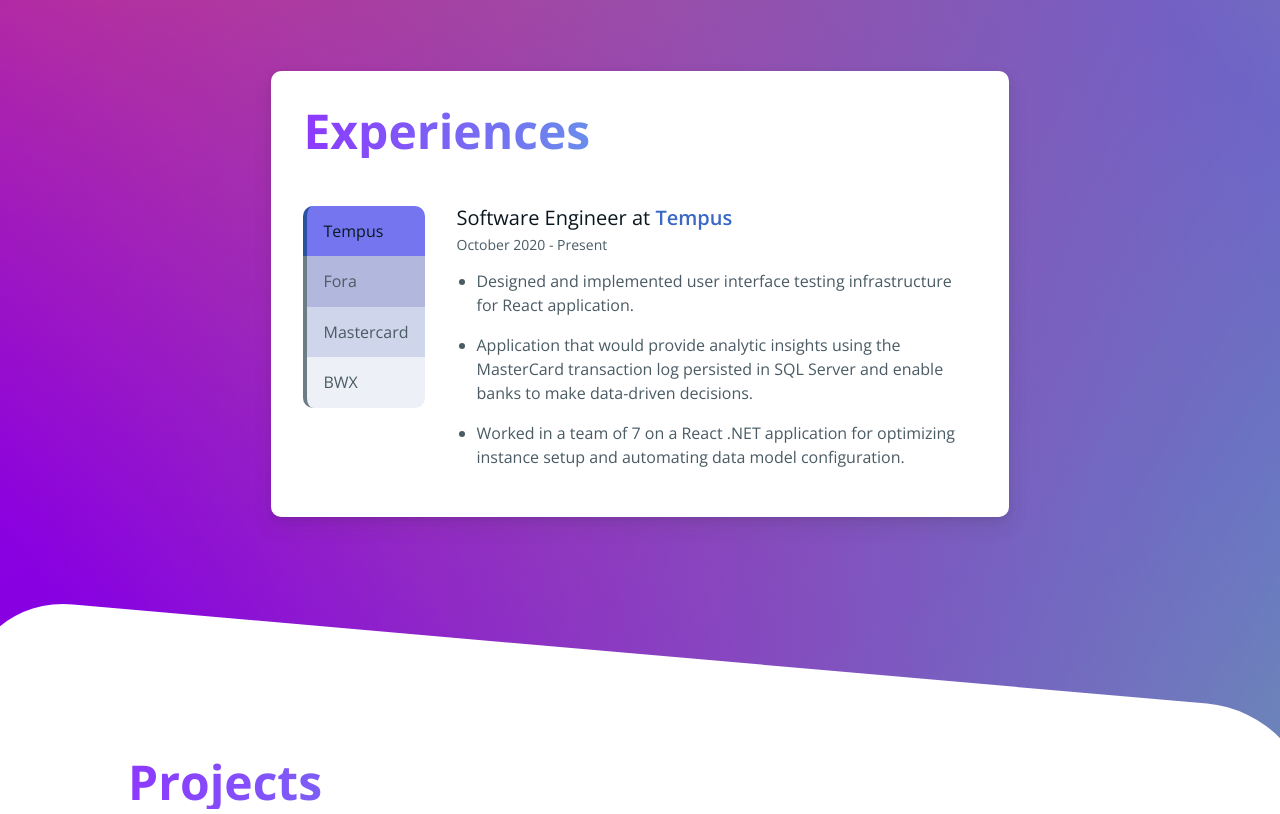
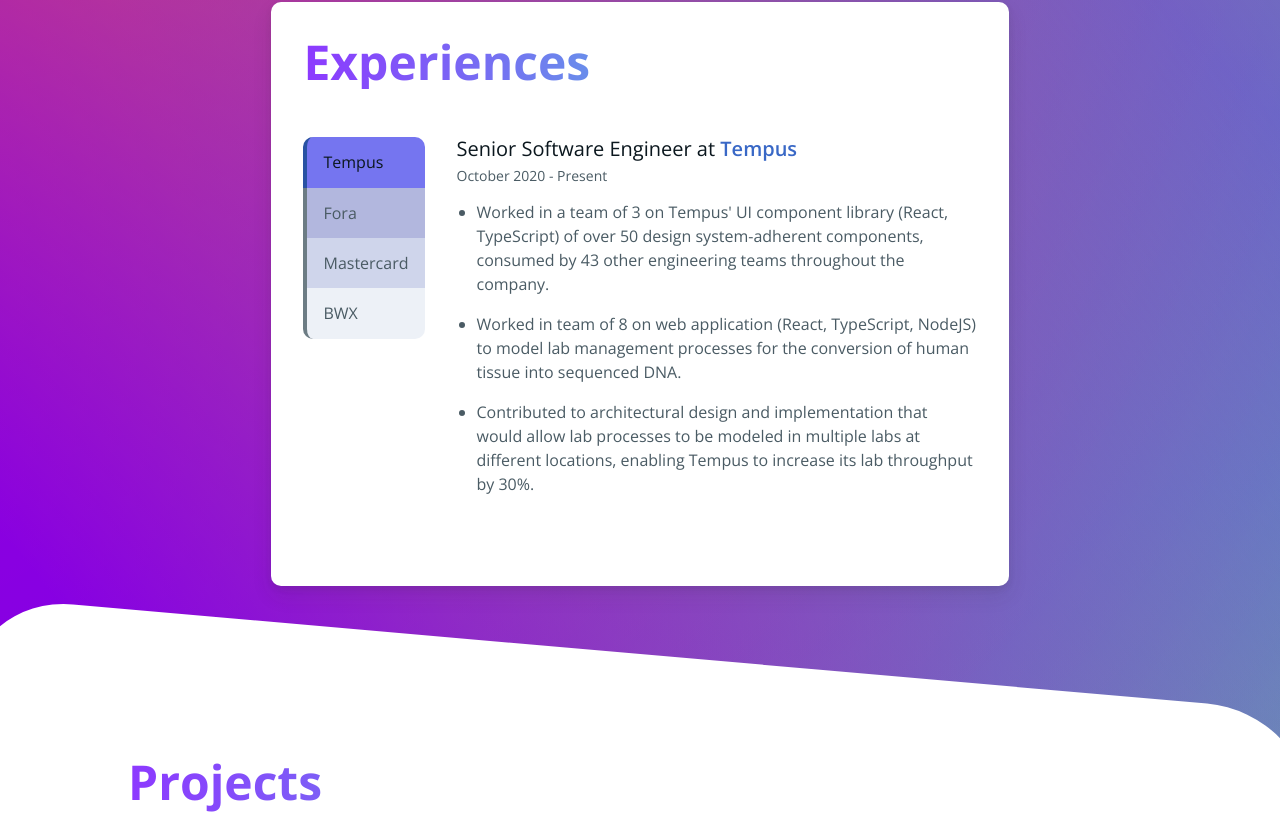
Before and after one commit to nickjmorrow/portfolio, a Next.js app: page / in a window 1280 px wide. Shown: the part 1726-2540 px from the top of the page. Built offline with nearby package versions, Linux system fonts and the light colour scheme; grey boxes are pictures that could not be loaded.

Commit message:
Fix up resume and minor styling.

```diff
--- a/modules/contact/Contact.tsx
+++ b/modules/contact/Contact.tsx
@@ -1,14 +1,12 @@
 // external
+import { Button } from "modules/core/Button";
+import { Card } from "modules/core/Card";
+import { CardHeader } from "modules/core/CardHeader";
+import { Container } from "modules/core/Container";
+import { Typography } from "modules/core/Typography";
+import { theme } from "modules/theming";
 import React from "react";
 import styled from "styled-components";
-import { diagonalColors } from "modules/core/diagonalColors";
-import { Diagonal } from "modules/core/Diagonal";
-import { Card } from "modules/core/Card";
-import { theme } from "modules/theming";
-import { Container } from "modules/core/Container";
-import { Typography } from "modules/core/Typography";
-import { Button } from "modules/core/Button";
-import { CardHeader } from "modules/core/CardHeader";
 
 export const Contact: React.FC = () => {
   return (
@@ -16,8 +14,8 @@
       <CustomCard>
         <CardHeader>Contact</CardHeader>
         <Content>
-          I'm currently pursuing new opportunities for software engineering
-          roles, with a particular focus on the healthcare and education spaces.
+          I'm open to new opportunities for software engineering
+          roles.
           Email me at{" "}
           <a href="mailto:njmorrow95@gmail.com">njmorrow95@gmail.com</a>.
         </Content>
--- a/modules/core/data.ts
+++ b/modules/core/data.ts
@@ -60,7 +60,7 @@
 const tempus: Experience = {
   experienceId: 4,
   name: "Tempus",
-  roleName: "Software Engineer",
+  roleName: "Senior Software Engineer",
   startDate: new Date(2020, 9, 28),
   endDate: null,
   companyUrl: "https://tempus.com",
@@ -69,17 +69,44 @@
     {
       experienceDetailId: 1,
       description:
-        "Designed and implemented user interface testing infrastructure for React application."
+        "Worked in a team of 3 on Tempus' UI component library (React, TypeScript) of over 50 design system-adherent components, consumed by 43 other engineering teams throughout the company. "
     },
     {
       experienceDetailId: 2,
       description:
-        "Application that would provide analytic insights using the MasterCard transaction log persisted in SQL Server and enable banks to make data-driven decisions."
+        "Worked in team of 8 on web application (React, TypeScript, NodeJS) to model lab management processes for the conversion of human tissue into sequenced DNA."
     },
     {
       experienceDetailId: 3,
       description:
-        "Worked in a team of 7 on a React .NET application for optimizing instance setup and automating data model configuration."
+        "Contributed to architectural design and implementation that would allow lab processes to be modeled in multiple labs at different locations, enabling Tempus to increase its lab throughput by 30%."
+    }
+  ]
+};
+
+const fora: Experience = {
+  experienceId: 2,
+  name: "Fora",
+  roleName: "Software Engineer",
+  startDate: new Date(2020, 0, 8),
+  endDate: null,
+  companyUrl: "https://forafinancial.com",
+  technologies: [csharp, react, typescript],
+  experienceDetails: [
+    {
+      experienceDetailId: 1,
+      description:
+        "Worked in a team of 5 on a React, .NET financial management web application to automate tracking of credit advance request pipeline and deal parameter calculation. Personal focus on query performance optimization and microservice migration."
+    },
+    {
+      experienceDetailId: 2,
+      description:
+        "Lead development of React/Redux (TypeScript) frontend migration, speeding up average completion time of common user actions by 20%. Implemented Cypress end-to-end testing."
+    },
+    {
+      experienceDetailId: 3,
+      description:
+        "Created build and deploy pipelines in Azure DevOps to support feature branch testing, continuous integration, and automated integration testing, reducing the number of defects released to master by 15%."
     }
   ]
 };
@@ -96,44 +123,17 @@
     {
       experienceDetailId: 1,
       description:
-        "Designed and implemented user interface testing infrastructure for React application."
+        "Collaborated in a team of 8 to design and implement a web application (React, .NET) to provide data visualizations using the Mastercard transaction log that would and enable financial institutions to make data-driven decisions. Focused on automated testing."
     },
     {
       experienceDetailId: 2,
       description:
-        "Application that would provide analytic insights using the MasterCard transaction log persisted in SQL Server and enable banks to make data-driven decisions."
+        "Worked in a team of 7 on a React, .NET application for optimizing instance setup and automating data model configuration for clients of the Mastercard analytic engine, enabling scalability by reducing instance setup time by 70%."
     },
     {
       experienceDetailId: 3,
       description:
-        "Worked in a team of 7 on a React .NET application for optimizing instance setup and automating data model configuration."
-    }
-  ]
-};
-
-const fora: Experience = {
-  experienceId: 2,
-  name: "Fora",
-  roleName: "Software Engineer",
-  startDate: new Date(2020, 0, 8),
-  endDate: null,
-  companyUrl: "https://forafinancial.com",
-  technologies: [csharp, react, typescript],
-  experienceDetails: [
-    {
-      experienceDetailId: 1,
-      description:
-        "Designed and implemented user interface testing infrastructure for React application."
-    },
-    {
-      experienceDetailId: 2,
-      description:
-        "Application that would provide analytic insights using the MasterCard transaction log persisted in SQL Server and enable banks to make data-driven decisions."
-    },
-    {
-      experienceDetailId: 3,
-      description:
-        "Worked in a team of 7 on a React .NET application for optimizing instance setup and automating data model configuration."
+        "Developed user interface testing infrastructure in C# Selenium for React application, reducing production defects and increasing Jenkins deployment efficiency."
     }
   ]
 };
@@ -150,24 +150,14 @@
     {
       experienceDetailId: 1,
       description:
-        "Designed and implemented user interface testing infrastructure for React application."
-    },
-    {
-      experienceDetailId: 2,
-      description:
-        "Application that would provide analytic insights using the MasterCard transaction log persisted in SQL Server and enable banks to make data-driven decisions."
-    },
-    {
-      experienceDetailId: 3,
-      description:
-        "Worked in a team of 7 on a React .NET application for optimizing instance setup and automating data model configuration."
+        "Designed chemical tank transfer system using AutoCAD to be used during plant operations involving a streamlined and reliable transfer of blended low-enriched Uranium."
     }
   ]
 };
 
 const geoclustering: Project = {
   projectId: 1,
-  orderId: 1,
+  orderId: 2,
   technologies: [csharp, react, typescript],
   name: "Geoclustering",
   tagline:
@@ -179,7 +169,7 @@
 
 const componentLibrary: Project = {
   projectId: 2,
-  orderId: 2,
+  orderId: 1,
   technologies: [react, typescript, htmlCss],
   name: "Component Library",
   tagline:
--- a/modules/experiences/CurrentExperience.tsx
+++ b/modules/experiences/CurrentExperience.tsx
@@ -1,10 +1,9 @@
 // external
-import React, { useState } from "react";
-import styled, { keyframes } from "styled-components";
+import { TextLink } from "modules/core/TextLink";
 import { Experience } from "modules/core/types";
 import { theme } from "modules/theming";
-import { Fade } from "modules/core/Fade";
-import { TextLink } from "modules/core/TextLink";
+import React from "react";
+import styled, { keyframes } from "styled-components";
 
 const monthNames = [
   "January",
@@ -37,7 +36,7 @@
   return (
     <Container>
       <Header>
-        {experience.roleName} at <TextLink>{experience.name}</TextLink>
+        {experience.roleName} at <TextLink target="_blank" href={experience.companyUrl}>{experience.name}</TextLink>
       </Header>
       <Timeline>
         {getFormattedDate(experience.startDate)} -{" "}
--- a/modules/experiences/Experiences.tsx
+++ b/modules/experiences/Experiences.tsx
@@ -64,9 +64,9 @@
   flex-direction: column;
   flex-wrap: wrap;
   gap: ${theme.spacing.ss8};
-  justify-content: center;
   position: relative;
   top: -20px;
+  min-height: 520px;
 `;
 
 const Content = styled.div`
--- a/modules/landing/Landing.tsx
+++ b/modules/landing/Landing.tsx
@@ -1,15 +1,13 @@
 // external
+import { animateRadialGradient } from "modules/core/animateRadialGradient";
+import { Button } from "modules/core/Button";
+import { enterTimeouts } from "modules/core/enterTimeouts";
+import { radialGradient } from "modules/core/radialGradient";
+import { Typography } from "modules/core/Typography";
+import { theme } from "modules/theming";
 import React from "react";
+import AnchorLink from "react-anchor-link-smooth-scroll";
 import styled, { keyframes } from "styled-components";
-import { theme } from "modules/theming";
-import { SlideInFade } from "modules/core/SlideInFade";
-import { Typography } from "modules/core/Typography";
-import { enterTimeouts } from "modules/core/enterTimeouts";
-import AnchorLink from "react-anchor-link-smooth-scroll";
-import { Button } from "modules/core/Button";
-import { animateRadialGradient } from "modules/core/animateRadialGradient";
-import { radialGradient } from "modules/core/radialGradient";
-import Media from "react-media";
 
 export const Landing: React.FC = () => {
   return (
@@ -26,17 +24,14 @@
                 <NavLink>{nl.label}</NavLink>
               </AnchorLink>
             ))}
-            <SlideInFade enterTimeout={enterTimeouts.resume}>
+            <a download href="/resume.pdf">
               <ResumeButton>Resume</ResumeButton>
-            </SlideInFade>
+            </a>
           </InnerNavLinkContainer>
         </NavLinkContainer>
         <ColoredBackgroundContainer>
-          <SlideInFade enterTimeout={enterTimeouts.name}>
-            <Name>Nicholas Morrow</Name>
-          </SlideInFade>
+          <Name>Nicholas Morrow</Name>
         </ColoredBackgroundContainer>
-
       </Container>
     </>
   );
--- a/modules/projects/Name.tsx
+++ b/modules/projects/Name.tsx
@@ -7,4 +7,5 @@
   font-weight: bold;
   font-size: ${theme.fontSizes.fs6};
   color: ${theme.neutralColor.cs9};
+  z-index: 1;
 `;
--- a/modules/projects/Projects.tsx
+++ b/modules/projects/Projects.tsx
@@ -15,9 +15,10 @@
       <Top />
       <CardHeader
         style={{
-          zIndex: 2,
+          zIndex: 1,
+          paddingBottom: '3px',
           marginBottom: theme.spacing.ss16,
-          width: "80%"
+          width: "80%",
         }}
       >
         Projects
```
Also changed, not shown: 2 other files (tests, documents, lock files or other folders).
